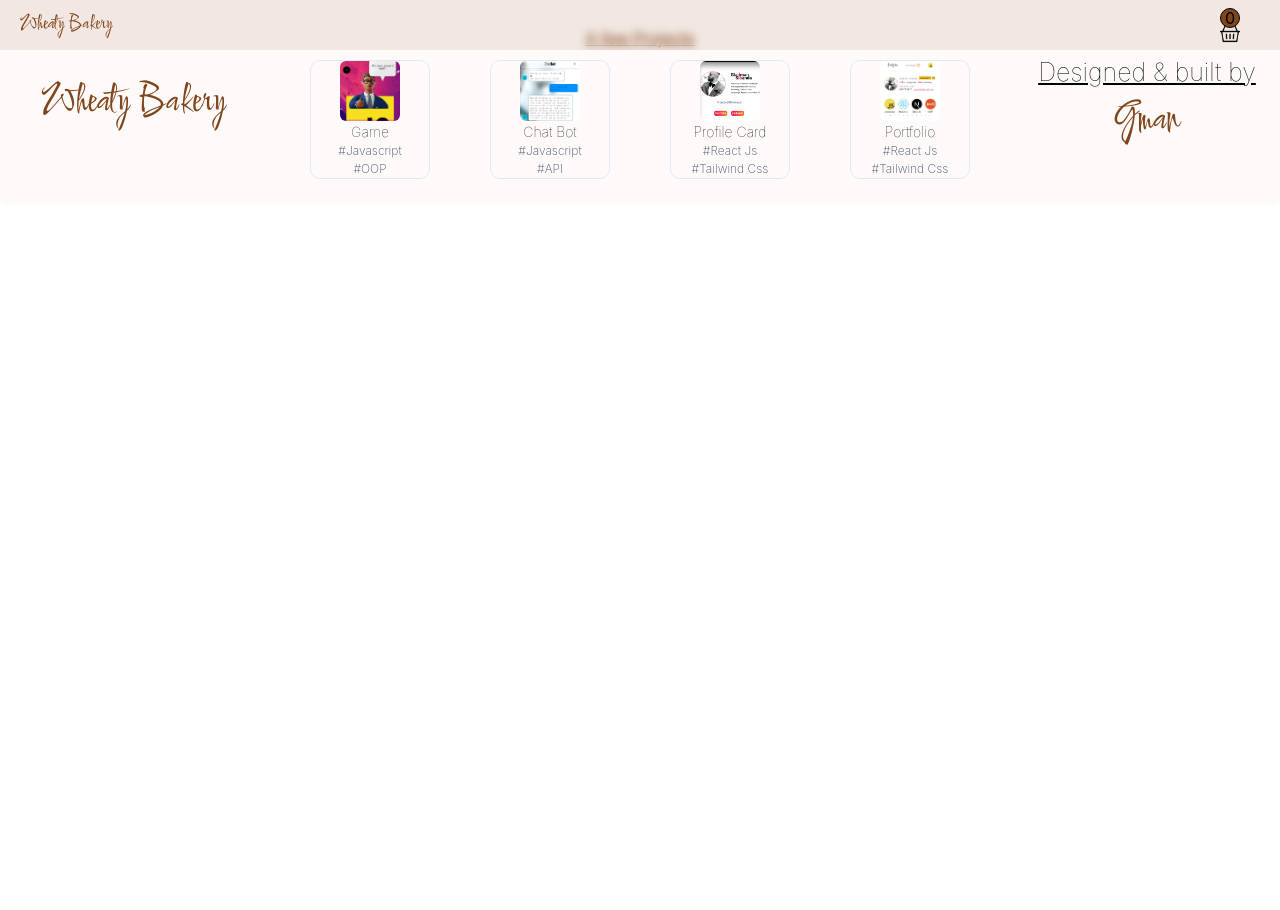
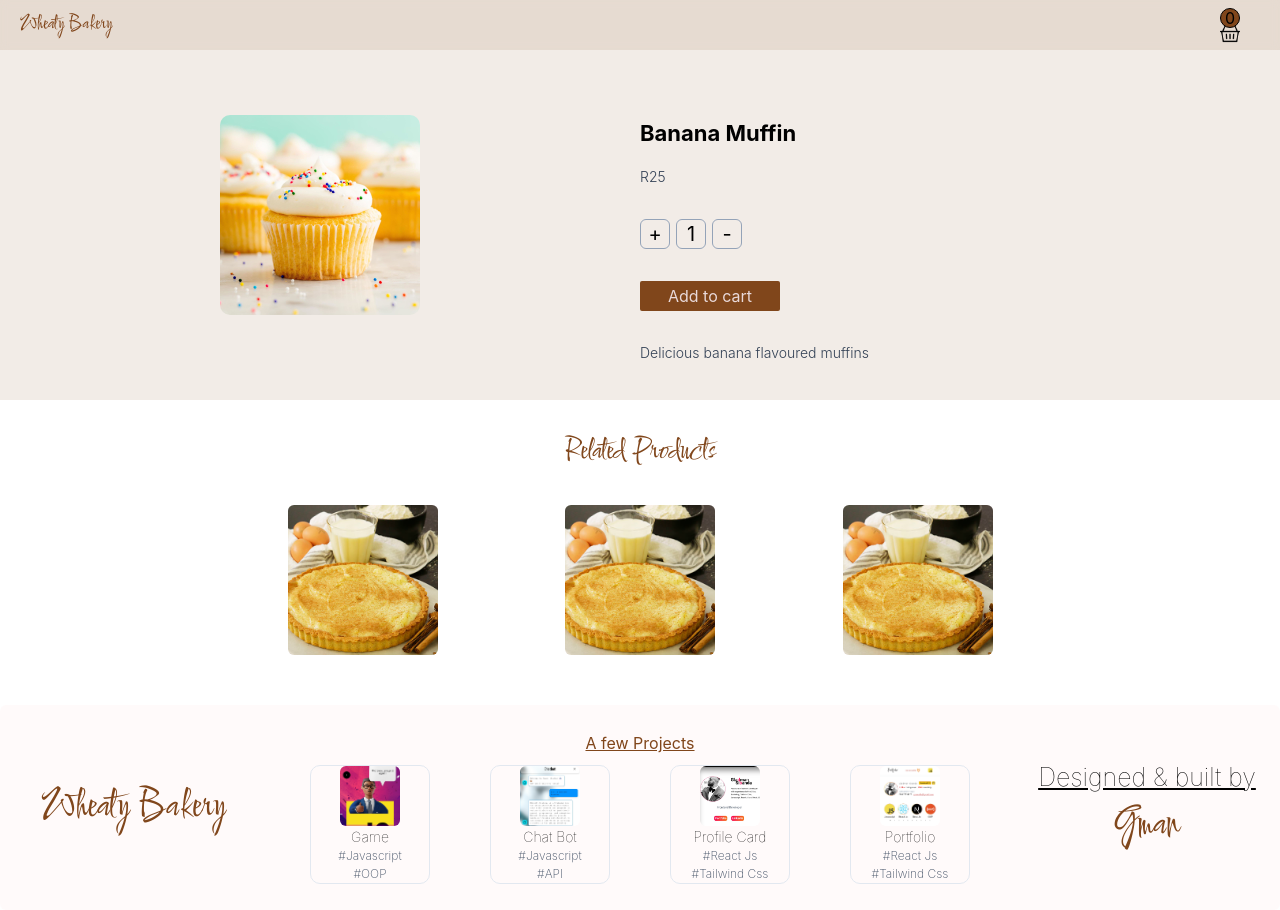
Before and after one commit to GmanSibs1906/bakery, a React (Create React App) app: page /product/301 in a window 1280 px wide. Before the commit the page ends 800 px from the top, so only its background shows below. Built offline with nearby package versions, Linux system fonts and the light colour scheme.

Commit message:
individual product connection

```diff
--- a/src/App.js
+++ b/src/App.js
@@ -9,7 +9,7 @@ function App() {
     <Router>
       <Routes>
         <Route path="/" exact element={<Home />} />
-        <Route path="/product" element={<Product />} />S
+        <Route path="/product/:id" element={<Product />} />S
       </Routes>
     </Router>
   );
--- a/src/assets/data/productData.js
+++ b/src/assets/data/productData.js
@@ -15,7 +15,7 @@ import {
 
 export const products = [
     {
-        id: "301",
+        product_id: "301",
         name: "Banana Muffin",
         image: bananaMuffin,
         desc: "Delicious banana flavoured muffins",
@@ -23,7 +23,7 @@ export const products = [
         cat: "cupCake"
     },
     {
-        id: "302",
+        product_id: "302",
         name: "Challah Rolls",
         image: challahRolls,
         desc: "Freshly baked challah rolls",
@@ -38,7 +38,7 @@ export const products = [
         cat: "cake"
     },
     {
-        id: "303",
+        product_id: "303",
         name: "Chocolate Cake",
         image: chocolateCake,
         desc: "Rich and decadent chocolate cake",
@@ -46,7 +46,7 @@ export const products = [
         cat: "cake"
     },
     {
-        id: "304",
+        product_id: "304",
         name: "French Pastries",
         image: frenchPastries,
         desc: "Assortment of delicious French pastries",
@@ -54,7 +54,7 @@ export const products = [
         cat: "bread"
     },
     {
-        id: "305",
+        product_id: "305",
         name: "Fruit Cheese",
         image: fruitCheese,
         desc: "Creamy fruit-flavored cheese cake",
@@ -62,7 +62,7 @@ export const products = [
         cat: "cake"
     },
     {
-        id: "306",
+        product_id: "306",
         name: "Garlic Rolls",
         image: garlicRolls,
         desc: "Garlic-infused soft rolls",
@@ -70,7 +70,7 @@ export const products = [
         cat: "bread"
     },
     {
-        id: "307",
+        product_id: "307",
         name: "Homemade Cupcakes",
         image: homemadeCupcakes,
         desc: "Homemade assorted cupcakes",
@@ -85,7 +85,7 @@ export const products = [
         cat: "pastry"
     },
     {
-        id: "308",
+        product_id: "308",
         name: "Apple Tart",
         image: appleTart,
         desc: "Delicious apple tart with a flaky crust",
@@ -93,7 +93,7 @@ export const products = [
         cat: "pastry"
     },
     {
-        id: "309",
+        product_id: "309",
         name: "Vanilla Cupcake",
         image: vanillaCupcake,
         desc: "Classic vanilla-flavored cupcake",
@@ -101,7 +101,7 @@ export const products = [
         cat: "cupCake"
     },
     {
-        id: "310",
+        product_id: "310",
         name: "Birthday Cake",
         image: birthdayCake,
         desc: "Colorful birthday cake with sprinkles",
--- a/src/componants/products/Product.js
+++ b/src/componants/products/Product.js
@@ -1,8 +1,12 @@
 import React from "react";
+import { Link } from "react-router-dom";
 
-function Product({ image, name, price }) {
+function Product({ image, name, price, id }) {
   return (
-    <div className=" w-[300px] border border-[#80461B] flex flex-col my-[40px] mx-[50px] rounded-lg text-[#80461B] ">
+    <Link
+    to={`product/${id}`}
+    className=" w-[300px] border border-[#80461B] flex flex-col my-[40px] mx-[50px] rounded-lg text-[#80461B] "
+    >
       <img
         src={image}
         alt=""
@@ -19,7 +23,7 @@ function Product({ image, name, price }) {
           </button>
         </div>
       </div>
-    </div>
+    </Link>
   );
 }
 
--- a/src/pages/Home.js
+++ b/src/pages/Home.js
@@ -41,7 +41,7 @@ function Home() {
               image={item.image}
               name={item.name}
               price={item.price}
-              id={item.id}
+              id={item.product_id}
             />
           ))}
         </div>
--- a/src/pages/Product.js
+++ b/src/pages/Product.js
@@ -1,7 +1,22 @@
-import React from "react";
+import React, {useState, useEffect} from "react";
+import { useParams } from 'react-router-dom';
 import { milkTart } from "../assets/images";
+import { products } from "../assets/data/productData";
 
 function Product() {
+
+    const { id } = useParams();
+    const [displayProduct, setDisplayProduct] = useState("");
+    const [product, setProduct] = useState({});
+
+    useEffect(()=> {
+        products.map((item) => {
+            if (item.product_id == id) {
+                setProduct(item)
+            }
+        })
+    }, [product])
+
   return (
     <div className=" flex flex-col w-full justify-center items-center mt-[-50px] ">
         {/* product info */}
@@ -9,7 +24,7 @@ function Product() {
         {/* left side ---- image container */}
         <div className=" w-[50vw] flex h-full justify-center items-center ">
           <img
-            src={milkTart}
+            src={product.image}
             alt=""
             className=" h-[200px] object-contain rounded-[10px] "
           />
@@ -17,9 +32,9 @@ function Product() {
         {/* right side ---- product details */}
         <div className=" w-[50vw] h-full flex flex-col justify-evenly items-start ">
           <div className=" w-full font-bold text-[22px] mt-[50px] ">
-            Milk Tart
+            {product.name}
           </div>
-          <div className=" w-full text-sm font-light text-slate-700 ">R50</div>
+          <div className=" w-full text-sm font-light text-slate-700 ">R{product.price}</div>
           <div className=" w-full flex  my-[15px] text-[20px] ">
             <span className=" w-[30px] h-[30px] mr-[3px] flex justify-center items-center border border-slate-400 rounded-md cursor-pointer ">+</span>
             <span className="w-[30px] h-[30px] mx-[3px] flex justify-center items-center border border-slate-400 rounded-md cursor-pointer">1</span>
@@ -28,7 +43,7 @@ function Product() {
           <button className=" w-[140px] h-[30px] bg-[#80461B] flex justify-center items-center rounded-sm text-[#e9d9d9]">
             Add to cart
           </button>
-          <p className=" mt-[15px] text-sm font-light text-slate-700 ">Classic South African milk tart</p>
+          <p className=" mt-[15px] text-sm font-light text-slate-700 ">{product.desc}</p>
         </div>
       </div>
 
```
